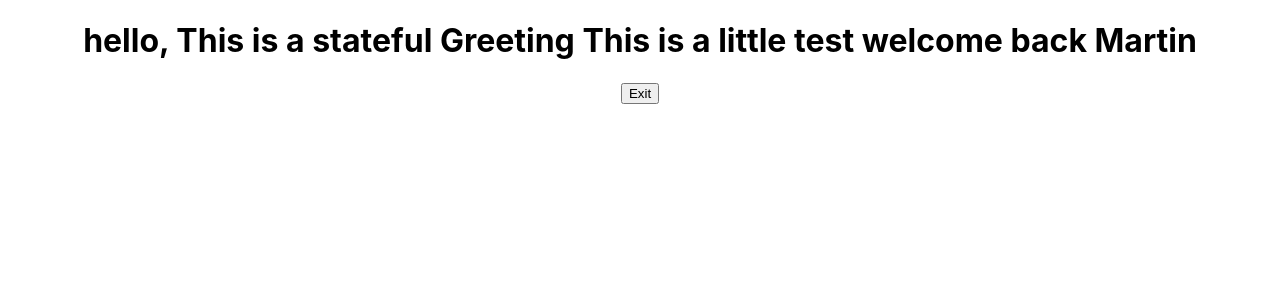
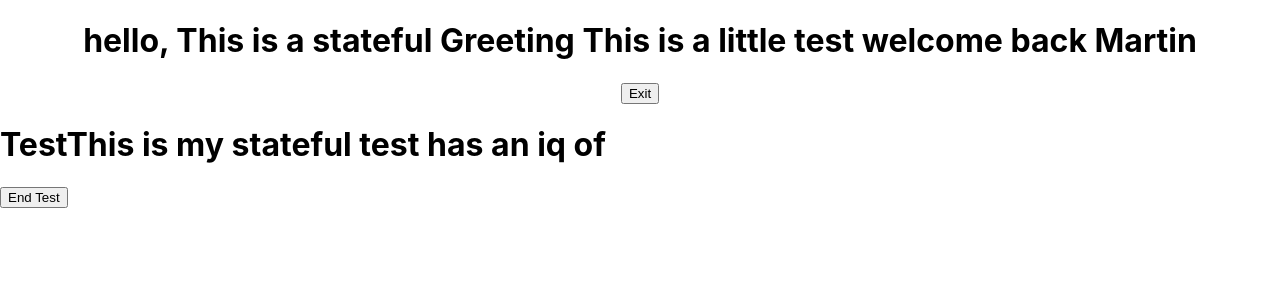
Before and after one commit to MartinBradbury/react-trial, a React (Create React App) app in the folder my-app/: page / in a window 1280 px wide. Shown: the top 300 px of the page. Built offline with nearby package versions, Linux system fonts and the light colour scheme.

Commit message:
added a state to StatefulTest.js

```diff
--- a/my-app/src/App.js
+++ b/my-app/src/App.js
@@ -12,6 +12,9 @@ function App() {
       {/* <FunctionalGreetingNew name="Martin" age="41" greeting="Nice to meet you!!" /> */}
       <StatefulGreeting greeting="This is a little test" name="Martin" />
     </div>
+    <div>
+      <StatefulTest />
+    </div>
     </>
   );
 }
--- a/my-app/src/components/StatefulTest.js
+++ b/my-app/src/components/StatefulTest.js
@@ -1,8 +1,20 @@
 import React from "react";
 
 class StatefulTest extends React.Component {
+    constructor(props) {
+        super(props);
+        this.state = {
+            init: "Test",
+            end: "End Test",
+        };
+    }
     render() {
-        return <h1>This is my stateful test {this.props.pet} has an iq of {this.props.iq} {this.props.sex} </h1>
+        return (
+            <div>
+                <h1>{this.state.init}This is my stateful test {this.props.pet} has an iq of {this.props.iq} {this.props.sex} </h1>
+                <button>{this.state.end}</button>
+            </div>
+    )
     }
 }
 
```
